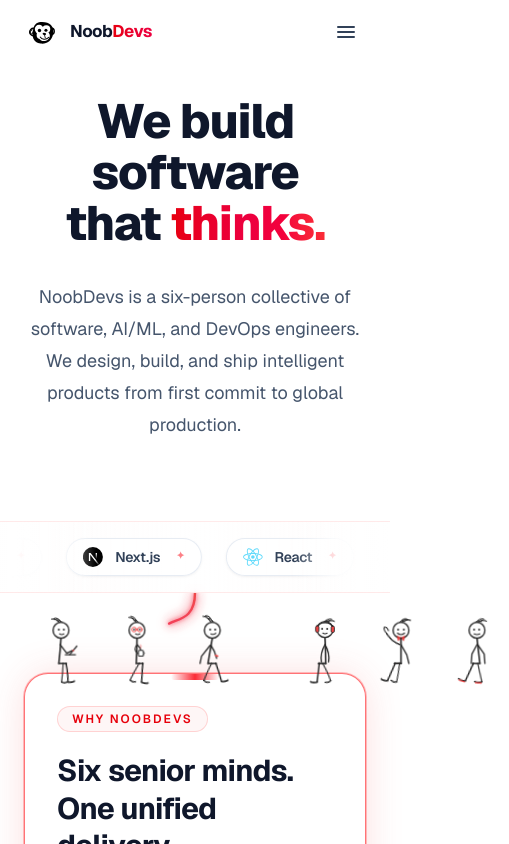
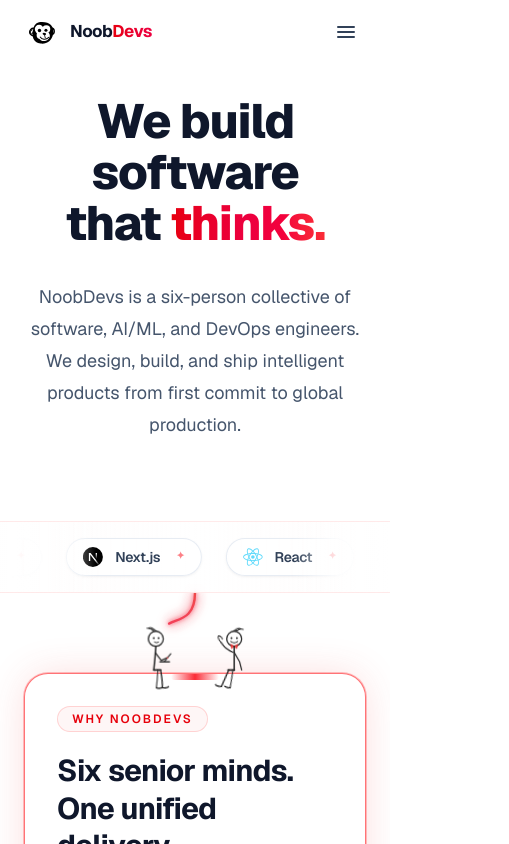
Before and after one commit to hamzambutt/noobdevs, a Next.js app in the folder noobdevs/: page / in a window 390 px wide. Shown: the top 844 px of the page, 509 px wide, since content can reach past the window. Built offline with nearby package versions, Linux system fonts and the light colour scheme.

Commit message:
fix: limit stickmen to 1 left + 1 right on mobile

```diff
--- a/noobdevs/app/components/ContactDudes.tsx
+++ b/noobdevs/app/components/ContactDudes.tsx
@@ -100,10 +100,10 @@ export default function ContactDudes() {
         aria-hidden="true"
         className="pointer-events-none absolute top-0 inset-x-0 z-20 flex justify-between px-2 sm:px-6 md:px-10 select-none -translate-y-full"
       >
-        {/* ════════════ LEFT SIDE (2 DUDES) ════════════ */}
-        <div className="relative flex items-end justify-end gap-2 sm:gap-6 md:gap-10 flex-1 pr-6 sm:pr-10 md:pr-16">
-          {/* ── DUDE 1: STRESSED ON MOBILE PHONE ── */}
-          <div className="relative flex items-end">
+        {/* ════════════ LEFT SIDE (1 on mobile, 2 on desktop) ════════════ */}
+        <div className="relative flex items-end justify-end gap-2 sm:gap-6 md:gap-10 flex-1 pr-3 sm:pr-8 md:pr-16">
+          {/* ── DUDE 1: STRESSED ON MOBILE PHONE (VISIBLE ON MOBILE) ── */}
+          <div className="relative flex items-end block transform scale-85 sm:scale-95 md:scale-100 transition-transform origin-bottom-right">
             <svg
               className="w-20 h-24 sm:w-24 sm:h-28 overflow-visible"
               viewBox="0 0 80 70"
@@ -168,8 +168,8 @@ export default function ContactDudes() {
             </svg>
           </div>
 
-          {/* ── DUDE 2: HOLDING FILE HUGGED TO CHEST WITH FALLING PAPERS ── */}
-          <div className="relative flex items-end">
+          {/* ── DUDE 2: HOLDING FILE HUGGED TO CHEST (HIDDEN ON MOBILE) ── */}
+          <div className="relative hidden md:flex items-end transform scale-85 sm:scale-95 md:scale-100 transition-transform origin-bottom-right">
             <svg
               className="w-22 h-24 sm:w-26 sm:h-28 overflow-visible"
               viewBox="0 0 90 70"
@@ -253,10 +253,10 @@ export default function ContactDudes() {
           </div>
         </div>
 
-        {/* ════════════ RIGHT SIDE (2 DUDES) ════════════ */}
-        <div className="relative flex items-end justify-start gap-2 sm:gap-6 md:gap-10 flex-1 pl-6 sm:pl-10 md:pr-16">
-          {/* ── DUDE 3: HEADPHONES CODER AT DESK & CHAIR ── */}
-          <div className="relative flex items-end">
+        {/* ════════════ RIGHT SIDE (1 on mobile, 2 on desktop) ════════════ */}
+        <div className="relative flex items-end justify-start gap-2 sm:gap-6 md:gap-10 flex-1 pl-3 sm:pl-8 md:pr-16">
+          {/* ── DUDE 3: HEADPHONES CODER AT DESK & CHAIR (HIDDEN ON MOBILE) ── */}
+          <div className="relative hidden md:flex items-end transform scale-85 sm:scale-95 md:scale-100 transition-transform origin-bottom-left">
             <svg
               className="w-26 h-24 sm:w-30 sm:h-28 overflow-visible"
               viewBox="0 0 100 70"
@@ -383,8 +383,8 @@ export default function ContactDudes() {
             </svg>
           </div>
 
-          {/* ── DUDE 4: TALKING ON LANDLINE PHONE ── */}
-          <div className="relative flex items-end">
+          {/* ── DUDE 4: TALKING ON LANDLINE PHONE (VISIBLE ON MOBILE) ── */}
+          <div className="relative flex items-end block transform scale-85 sm:scale-95 md:scale-100 transition-transform origin-bottom-left">
             <svg
               className="w-22 h-24 sm:w-26 sm:h-28 overflow-visible"
               viewBox="0 0 90 70"
--- a/noobdevs/app/components/GoodbyeDudes.tsx
+++ b/noobdevs/app/components/GoodbyeDudes.tsx
@@ -52,11 +52,11 @@ export default function GoodbyeDudes() {
       {/* 6 DUDES STANDING & WAVING GOODBYE FLUSH ON BOTTOM BORDER OF CONTACT CARD */}
       <div
         aria-hidden="true"
-        className="pointer-events-none absolute bottom-0 inset-x-0 z-20 flex justify-center items-end px-4 select-none"
+        className="pointer-events-none absolute bottom-0 inset-x-0 z-20 flex justify-center items-end px-1 sm:px-4 select-none"
       >
-        <div className="goodbye-group-bob relative flex items-end justify-center gap-1 sm:gap-4 md:gap-8 max-w-4xl w-full">
-          {/* ── DUDE 1: HARD HAT BUILDER WAVING ── */}
-          <div className="relative transform scale-90 sm:scale-100">
+        <div className="goodbye-group-bob relative flex items-end justify-between gap-1 sm:gap-4 md:gap-8 max-w-4xl w-full">
+          {/* ── DUDE 1: HARD HAT BUILDER WAVING (always visible) ── */}
+          <div className="relative transform scale-75 sm:scale-90 md:scale-100 origin-bottom-left">
             <svg className="w-16 h-24 sm:w-20 sm:h-28 overflow-visible" viewBox="0 0 70 70" fill="none">
               <g strokeLinecap="round" strokeLinejoin="round">
                 {/* Head */}
@@ -94,8 +94,8 @@ export default function GoodbyeDudes() {
             </svg>
           </div>
 
-          {/* ── DUDE 2: DEVOPS WITH RED HEADPHONES WAVING PEACE ✌️ ── */}
-          <div className="relative transform scale-90 sm:scale-100">
+          {/* ── DUDE 2: DEVOPS WITH RED HEADPHONES WAVING PEACE ✌️ (hidden on mobile) ── */}
+          <div className="relative hidden sm:block transform scale-90 sm:scale-100">
             <svg className="w-16 h-24 sm:w-20 sm:h-28 overflow-visible" viewBox="0 0 70 70" fill="none">
               <g strokeLinecap="round" strokeLinejoin="round">
                 {/* Spiky hair */}
@@ -135,8 +135,8 @@ export default function GoodbyeDudes() {
             </svg>
           </div>
 
-          {/* ── DUDE 3: RED GLASSES & COFFEE TOAST ☕ ── */}
-          <div className="relative transform scale-90 sm:scale-100">
+          {/* ── DUDE 3: RED GLASSES & COFFEE TOAST ☕ (hidden on mobile) ── */}
+          <div className="relative hidden sm:block transform scale-90 sm:scale-100">
             <svg className="w-16 h-24 sm:w-20 sm:h-28 overflow-visible" viewBox="0 0 70 70" fill="none">
               <g strokeLinecap="round" strokeLinejoin="round">
                 {/* Hair */}
@@ -174,8 +174,8 @@ export default function GoodbyeDudes() {
             </svg>
           </div>
 
-          {/* ── DUDE 4: RED BOWTIE WAVING BOTH ARMS WITH HEARTS 💕 ── */}
-          <div className="relative transform scale-90 sm:scale-100">
+          {/* ── DUDE 4: RED BOWTIE WAVING BOTH ARMS WITH HEARTS 💕 (hidden on mobile) ── */}
+          <div className="relative hidden sm:block transform scale-90 sm:scale-100">
             <svg className="w-16 h-24 sm:w-20 sm:h-28 overflow-visible" viewBox="0 0 70 70" fill="none">
               <g strokeLinecap="round" strokeLinejoin="round">
                 {/* Floating Heart */}
@@ -221,8 +221,8 @@ export default function GoodbyeDudes() {
             </svg>
           </div>
 
-          {/* ── DUDE 5: PHONE IN HAND WAVING ── */}
-          <div className="relative transform scale-90 sm:scale-100">
+          {/* ── DUDE 5: PHONE IN HAND WAVING (hidden on mobile) ── */}
+          <div className="relative hidden sm:block transform scale-90 sm:scale-100">
             <svg className="w-16 h-24 sm:w-20 sm:h-28 overflow-visible" viewBox="0 0 70 70" fill="none">
               <g strokeLinecap="round" strokeLinejoin="round">
                 {/* Hair */}
@@ -255,8 +255,8 @@ export default function GoodbyeDudes() {
             </svg>
           </div>
 
-          {/* ── DUDE 6: CHILL DEV WAVING HIGH ── */}
-          <div className="relative transform scale-90 sm:scale-100">
+          {/* ── DUDE 6: CHILL DEV WAVING HIGH (always visible) ── */}
+          <div className="relative transform scale-75 sm:scale-90 md:scale-100 origin-bottom-right">
             <svg className="w-16 h-24 sm:w-20 sm:h-28 overflow-visible" viewBox="0 0 70 70" fill="none">
               <g strokeLinecap="round" strokeLinejoin="round">
                 {/* Hair */}
--- a/noobdevs/app/components/SittingDudes.tsx
+++ b/noobdevs/app/components/SittingDudes.tsx
@@ -6,7 +6,7 @@ export default function SittingDudes() {
   return (
     <div
       aria-hidden="true"
-      className="pointer-events-none absolute -top-[68px] inset-x-0 z-20 flex justify-between px-1 sm:px-4 md:px-8 select-none"
+      className="pointer-events-none absolute -top-[68px] inset-x-0 z-20 flex justify-between px-2 sm:px-4 md:px-8 select-none"
     >
       {/* Embedded SVG keyframe styles for smooth hardware-accelerated animations */}
       <style>{`
@@ -56,10 +56,10 @@ export default function SittingDudes() {
         .d-arm-5 { transform-origin: 39px 44px; animation: dudeArmWave 2.4s ease-in-out infinite; }
       `}</style>
 
-      {/* LEFT SITTING DUDES (3 Dudes on left of the central line) */}
-      <div className="flex items-end justify-end gap-3 sm:gap-6 md:gap-10 pr-6 sm:pr-10 md:pr-14 flex-1">
-        {/* Dude 1: Coder with Laptop (2 eyes, short hair, red power dot) */}
-        <div className="relative transform scale-90 sm:scale-100 transition-transform">
+      {/* LEFT SITTING DUDES (1 on mobile, 3 on desktop) */}
+      <div className="flex items-end justify-end gap-2 sm:gap-6 md:gap-10 pr-3 sm:pr-8 md:pr-14 flex-1">
+        {/* Dude 1: Coder with Laptop (2 eyes, short hair, red power dot) - VISIBLE ON MOBILE */}
+        <div className="relative block transform scale-85 sm:scale-90 md:scale-100 transition-transform origin-bottom-right">
           <svg
             className="w-16 h-24 sm:w-20 sm:h-28 overflow-visible"
             viewBox="0 0 80 110"
@@ -112,8 +112,8 @@ export default function SittingDudes() {
           </svg>
         </div>
 
-        {/* Dude 2: AI Engineer with Red Specs & Coffee */}
-        <div className="relative transform scale-90 sm:scale-100 transition-transform">
+        {/* Dude 2: AI Engineer with Red Specs & Coffee (Hidden on mobile) */}
+        <div className="relative hidden md:block transform scale-85 sm:scale-90 md:scale-100 transition-transform origin-bottom-right">
           <svg
             className="w-16 h-24 sm:w-20 sm:h-28 overflow-visible"
             viewBox="0 0 80 110"
@@ -171,8 +171,8 @@ export default function SittingDudes() {
           </svg>
         </div>
 
-        {/* Dude 3: Lounging Thinker leaning on arm (2 eyes, short hair, red wristband) */}
-        <div className="relative transform scale-90 sm:scale-100 transition-transform">
+        {/* Dude 3: Lounging Thinker leaning on arm (Hidden on mobile) */}
+        <div className="relative hidden md:block transform scale-85 sm:scale-90 md:scale-100 transition-transform origin-bottom-right">
           <svg
             className="w-16 h-24 sm:w-20 sm:h-28 overflow-visible"
             viewBox="0 0 80 110"
@@ -225,10 +225,10 @@ export default function SittingDudes() {
         </div>
       </div>
 
-      {/* RIGHT SITTING DUDES (3 Dudes on right of the central line) */}
-      <div className="flex items-end justify-start gap-3 sm:gap-6 md:gap-10 pl-6 sm:pl-10 md:pl-14 flex-1">
-        {/* Dude 4: DevOps with Red Headphones (2 eyes, short hair) */}
-        <div className="relative transform scale-90 sm:scale-100 transition-transform">
+      {/* RIGHT SITTING DUDES (1 on mobile, 3 on desktop) */}
+      <div className="flex items-end justify-start gap-2 sm:gap-6 md:gap-10 pl-3 sm:pl-8 md:pr-14 flex-1">
+        {/* Dude 4: DevOps with Red Headphones (Hidden on mobile) */}
+        <div className="relative hidden md:block transform scale-85 sm:scale-90 md:scale-100 transition-transform origin-bottom-left">
           <svg
             className="w-16 h-24 sm:w-20 sm:h-28 overflow-visible"
             viewBox="0 0 80 110"
@@ -284,8 +284,8 @@ export default function SittingDudes() {
           </svg>
         </div>
 
-        {/* Dude 5: Cheerful Waving Stickman (2 eyes, short hair, red bowtie) */}
-        <div className="relative transform scale-90 sm:scale-100 transition-transform">
+        {/* Dude 5: Cheerful Waving Stickman (2 eyes, short hair, red bowtie) - VISIBLE ON MOBILE */}
+        <div className="relative block transform scale-85 sm:scale-90 md:scale-100 transition-transform origin-bottom-left">
           <svg
             className="w-16 h-24 sm:w-20 sm:h-28 overflow-visible"
             viewBox="0 0 80 110"
@@ -343,8 +343,8 @@ export default function SittingDudes() {
           </svg>
         </div>
 
-        {/* Dude 6: Foot-kicking Chill Dev (2 eyes, short hair, red sneaker soles) */}
-        <div className="relative transform scale-90 sm:scale-100 transition-transform">
+        {/* Dude 6: Foot-kicking Chill Dev (Hidden on mobile) */}
+        <div className="relative hidden md:block transform scale-85 sm:scale-90 md:scale-100 transition-transform origin-bottom-left">
           <svg
             className="w-16 h-24 sm:w-20 sm:h-28 overflow-visible"
             viewBox="0 0 80 110"
```
